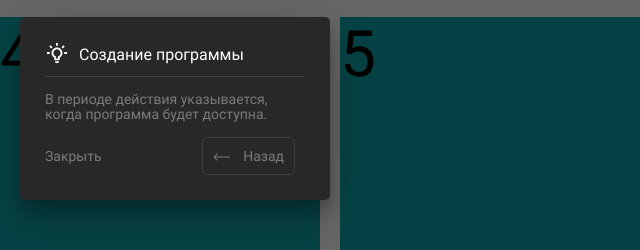
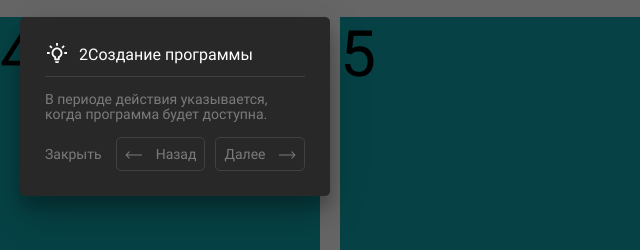
Before and after one commit to strangealien101/hint, a plain HTML site: page index — пример подсказки.html in a window 1280 px wide. Both pictures are taken after a click on the button "Далее". Shown: the part 323-573 px from the top of the page, 0-640 px from the left. Drawn offline with Linux system fonts and the light colour scheme.

```diff
--- a/css/style.css
+++ b/css/style.css
@@ -139,6 +139,7 @@ body {
 .modal-twoBtn {
     display: flex;
     flex-direction: row;
+    gap: 10px;
 }
 
 .modal-btn__exit {
@@ -160,8 +161,8 @@ body {
 }
 
 .modal-twoBtn__next {
-    padding: 10px;
-    margin-right: 10px;
+    padding: 8px;
+
     border: 1px solid var(--grayTeodor);
     border-radius: 5px;
     background-color: transparent;
--- a/css/style__help.css
+++ b/css/style__help.css
@@ -116,6 +116,10 @@ body {
 .reference-textBlock {
     display: flex;
     flex-direction: row;
+    overflow: auto;
+    max-height: calc(100vh - 320px);
+    padding-right: 10px;
+    margin-bottom: 20px;
 }
 
 .reference-icon {
--- a/js/teacher.js
+++ b/js/teacher.js
@@ -16,98 +16,107 @@ window.addEventListener('load', function open(){   /* Запуск обучен
  let hint = {
 
   modalTextWindow: [
-    {title: 'Создание программы', fieldModal: 'Это поля, которые необходимо заполнить.'},
-    {title: 'Создание программы', fieldModal: 'В периоде действия указывается, когда программа будет доступна.'},
-    {title: 'Создание программы', fieldModal: 'Это поля, которыМожно дать доступ к программе сразу всем розничным и/или оптовым компаниям.е необходимо заполнить.'},
-    {title: 'Создание программы', fieldModal: 'Можно дать доступ к программе только определенным компаниям.'},
-    {title: 'Создание программы', fieldModal: 'После нажатия на кнопку «Добавить» программа появится в системе.'},
-    {title: 'Создание программы', fieldModal: 'После нажатия на кнопку «Добавить» программа появится в системе.'},
+    {id: 'id0', title: '1Создание программы', fieldModal: 'Это поля, которые необходимо заполнить.'},
+    {id: 'id1', title: '2Создание программы', fieldModal: 'В периоде действия указывается, когда программа будет доступна.'},
+    {id: 'id2', title: '3Создание программы', fieldModal: 'Это поля, которыМожно дать доступ к программе сразу всем розничным и/или оптовым компаниям.е необходимо заполнить.'},
+    {id: 'id3', title: 'Создание программы', fieldModal: 'Можно дать доступ к программе только определенным компаниям.'},
+    {id: 'id4', title: 'Создание программы', fieldModal: 'После нажатия на кнопку «Добавить» программа появится в системе.'},
+    {id: 'id5', title: 'Создание программы', fieldModal: 'После нажатия на кнопку «Добавить» программа появится в системе.'},
   ],
+
+
   countHelp: 0,  /* Счетчик порядка подсказок, соответсвует data-id="1" */
   styleWndw: document.getElementById('bckgModalTH'), /* Находим фон */
   visibilityPage: function(){
       hint.styleWndw.classList.toggle('modalBGTH');
   },
 
+
   hintСard: 0, /* Сохраняем подсказку*/
   helpData: document.querySelectorAll('[data-id]'),
   createHint: function(a) {/* Формируем подсказку*/
-
     let template = document.querySelector('#templateHelpWindow') /* находим шаблон подсказки */
     let helpWindow = template.content.cloneNode(true); /* копируем шаблон */
-
     let modalHeaderText = helpWindow.querySelector('.modal-header__text'); /* находим заголовок подсказки */
     let modalText = helpWindow.querySelector('.modal-text');  /* находим текст-описание подсказки */
     modalHeaderText.textContent = hint.modalTextWindow[a].title; /* вставляем текст-заголовок подсказки */
     modalText.textContent = hint.modalTextWindow[a].fieldModal; /* вставляем текст-описание подсказки */
-
-
     let exitBtnTH = helpWindow.getElementById('exitTH'); /* нашли кнопку "Закрыть" */
     let nextBtnTH = helpWindow.getElementById('nextTH'); /* нашли кнопку "Далее" */
     let previousBtnTH = helpWindow.getElementById('previousTH'); /* нашли кнопку "Назад" */
-
-
     if(hint.countHelp > 0) {    /* Если длина счётчика подсказок больше 0, то появляется кнопка "Назад" */
       previousBtnTH.style.display = 'block';
     }
-
     if(hint.countHelp == (hint.modalTextWindow.length-1) || hint.countHelp == (hint.helpData.length - 1)) { /* Если длина массива с текстом подсказки равна длинне счётчика или длина счётчика равна длине найденных ID, то убираем кнопку "Далее" */
       nextBtnTH.style.display = 'none';
     }
-
-
-
     /* Обработка события кнопки "Закрыть" - Закрытие модального окна подсказки и выход из обучения */
-    exitBtnTH.addEventListener('click', exitTeacher);
-    function exitTeacher(){
+    exitBtnTH.addEventListener('click', exitTeacher.bind(exitBtnTH, a));
+    function exitTeacher(a){
       /* Закрытие модального окна  */
+      console.log('------------+---------');
+      console.log(hint.modalTextWindow[a].id);
+      console.log(a);
+      console.log('---------------------');
       user.trainingCompleted = true;
       hint.visibilityPage();
-      hint.returnElementState(a);
+      hint.returnElementState(hint.modalTextWindow[a]);
 
       hint.countHelp = 0;
     }
-
-
-
      /* Обработка события кнопки "Далее" */
-     nextBtnTH.addEventListener('click', nextTeacher);
-     function nextTeacher(){
+     nextBtnTH.addEventListener('click', nextTeacher.bind(nextBtnTH, a));
+     function nextTeacher(a){
        hint.countHelp = hint.countHelp + 1; /* увеличиваем счетчик на 1 */
-       hint.returnElementState(a);
+       hint.returnElementState(hint.modalTextWindow[a]);
        hint.visibilityPage();
        startTeacher(hint.countHelp);
      }
      /* Обработка события кнопки "Назад" */
-    previousBtnTH.addEventListener('click', previousTeacher);
-    function previousTeacher(){
+    previousBtnTH.addEventListener('click', previousTeacher.bind(previousBtnTH, a));
+    function previousTeacher(a){
       hint.countHelp = hint.countHelp - 1; /* уменьшаем счетчик на 1 */
-      hint.returnElementState(a);
+      hint.returnElementState(hint.modalTextWindow[a]);
       hint.visibilityPage();
       startTeacher(hint.countHelp);
     }
-
     hint.hintСard = helpWindow; /* созданную карточку положили в метод объекта*/
+  },
 
 
-  },
   returnElementState: function(a){ /* Удаляем подсвеченный элемент и возвращаем верстку в первоначальный вид*/
-    document.querySelector('.modalContant').after(hint.newhelpElement(a));  /*вставляем копию кнопки которую обернули после обернутой кнопки */
+   /**
+    * ! document.querySelector('.modalContant').after(hint.newhelpElement(a));  /*вставляем копию кнопки которую обернули после обернутой кнопки */
+    console.log('++++++++++++++++++++++++');
+    console.log(a);
+    console.log('++++++++++++++++++++++++');
+    console.log(document.querySelectorAll('[data-id="' + a.id + '"]'));
+    let newhelpElement = document.querySelectorAll('[data-id="' + a.id + '"]');
+    newhelpElement[1].style.opacity = '1';
+    newhelpElement[1].style.position = '';
     document.querySelector('.modalContant').remove();  /* удаляем обертку и все, что в ней */
   },
   newhelpElement: function(a){
-    return document.querySelector('[data-id="' + a + '"]'); /* Находим элемент у которого нужно вставить подсказку*/
+    return document.querySelector('[data-id="' + a.id + '"]'); /* Находим элемент у которого нужно вставить подсказку*/
   },
 
   preparingPlacesForHints: function(a){ /* Подготавливаем место для подсказки*/
     /* Находим место куда нужно вставить подсказку и подготоваливаем его */
-    let newhelpElement = document.querySelector('[data-id="' + a + '"]'); /* Находим элемент у которого нужно вставить подсказку*/
+    console.log('preparingPlacesForHints');
+    console.log(a);
+    let newhelpElement = document.querySelector('[data-id="' + a.id + '"]'); /* Находим элемент у которого нужно вставить подсказку*/
     let newHelpString = '<div id="modalСontant" class="modalContant">'+ newhelpElement.outerHTML+'</div>'; /* оборачиваем элемент про который нужно вывести подсказку */
-    newhelpElement.insertAdjacentHTML('beforebegin', newHelpString); /* вставляем элемент про который нужно вывести подсказку с оберткой после элемента про который нужно вывести подсказку */
-    newhelpElement.remove(); /* удаляем элемент про который нужно вывести подсказку без обертки */
+    newhelpElement.insertAdjacentHTML('beforebegin', newHelpString); /* вставляем элемент про который нужно вывести подсказку с оберткой перед элементом про который нужно вывести подсказку */
+   /**
+    * ! newhelpElement.remove(); /* удаляем элемент про который нужно вывести подсказку без обертки */
+    newhelpElement.style.opacity = '0';
+    newhelpElement.style.position = 'absolute';
   },
 
-  choiceOfLocation: function(a){
+  choiceOfLocation: function(a, b){
+    console.log('YYYYYYYYYYYYYYYYYYYYYYYYYYYY')
+    console.log(a);
+    console.log('YYYYYYYYYYYYYYYYYYYYYYYYYYYY')
     let hintElement = hint.newhelpElement(a); /* записываем элемент у которого выводим подсказку в переменную */
     let hintWindow = document.querySelector('#modalWindow');  /* записываем подсказку в переменную */
     let modalWidth = hintWindow.offsetWidth; /* измеряем длину подсказки в px */
@@ -292,10 +301,14 @@ window.addEventListener('load', function open(){   /* Запуск обучен
 
 
   },
-  insertHint: function(a) { /* Вставляем подсказку */
+  insertHint: function(a, b) { /* Вставляем подсказку */
     /* Вставляем подсказку */
     let modalContant = document.querySelector('.modalContant'); /* находим div обертку элемента, куда нужно вставить подсказку */
+    console.log('hint.newhelpElement(a.id).getBoundingClientRect()');
+    console.log(a);
+    console.log(a.id);
     let coordNewhelpElementInPage = hint.newhelpElement(a).getBoundingClientRect();/* вычисляем расположение элемента про который нужно вывести подсказку  */
+    console.log(coordNewhelpElementInPage);
     let pageWidth = document.documentElement.scrollWidth; /* находим ширину страницы */
     let pageHeight = document.documentElement.scrollHeight; /* находим высоту страницы */
 
@@ -306,14 +319,11 @@ window.addEventListener('load', function open(){   /* Запуск обучен
     if (coordNewhelpElementInPageTop > coordNewhelpElementInPageBottom) { /* если сверху больше, то добавляем подсказку */
     hint.hintСard.querySelector('#modalWindow').style.bottom = 0 + "px";
     modalContant.append(hint.hintСard);
-
-    hint.choiceOfLocation(a);
-
+    hint.choiceOfLocation(a, b);
     } else { /* если снизу больше, то добавляем подсказку */
     hint.hintСard.querySelector('#modalWindow').style.top = 0 + "px";
     modalContant.append(hint.hintСard);
-
-    hint.choiceOfLocation(a);
+    hint.choiceOfLocation(a, b);
     }
 
 
@@ -324,8 +334,8 @@ window.addEventListener('load', function open(){   /* Запуск обучен
   if(hint.resizeTimeout == false){
 
     hint.resizeTimeout = true;
-    setTimeout(function(){hint.resizeTimeout = false;}, 100);
-    hint.choiceOfLocation(hint.countHelp);
+    setTimeout(function(){hint.resizeTimeout = false;}, 500);
+    hint.choiceOfLocation(hint.modalTextWindow[hint.countHelp]);
 
 
   } else{
@@ -345,8 +355,11 @@ window.addEventListener('load', function open(){   /* Запуск обучен
     /*hint.hidePage();  скрываем фон */
     hint.visibilityPage()
     hint.createHint(a); /* создаем подсказку */
-    hint.preparingPlacesForHints(a); /* готовим место для подсказки */
-    hint.insertHint(a); /* вставляем подсказку */
+    let modalTextWindowHint = hint.modalTextWindow[a];
+    console.log('modalTextWindowHint ' + modalTextWindowHint);
+    console.log(modalTextWindowHint);
+    hint.preparingPlacesForHints(modalTextWindowHint); /* готовим место для подсказки */
+    hint.insertHint(modalTextWindowHint, a); /* вставляем подсказку */
   }
 
 }
@@ -408,10 +421,9 @@ window.addEventListener('resize', hint.resize);
 
 /**
  * ! Задание
- * ресайз подсказки
- * id у подсказок
+ * ресайз подсказки ДА
+ * id у подсказок ДА
  * метод заполнения массива
- * метод тру\фолс
- * заменить удаление элемента на скрытие его через видимость или использовать наложение css
- * Переполнение в плашке с подсказок
+ * заменить удаление элемента на скрытие его через видимость или использовать наложение css ДА
+ * Переполнение в плашке с подсказок ДА
  */
```
Also changed, not shown: index — пример подсказки.html (+4 -8 lines).
